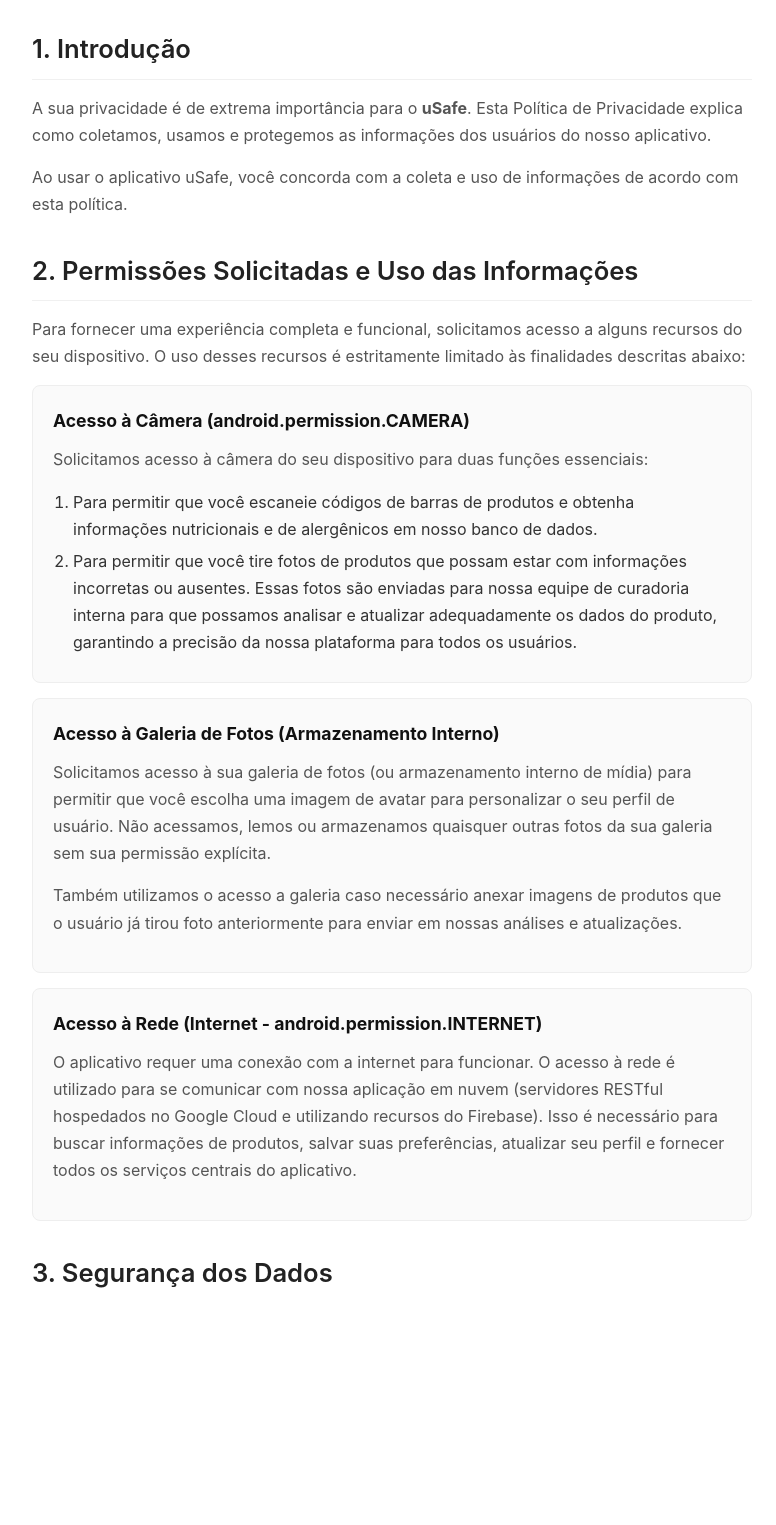
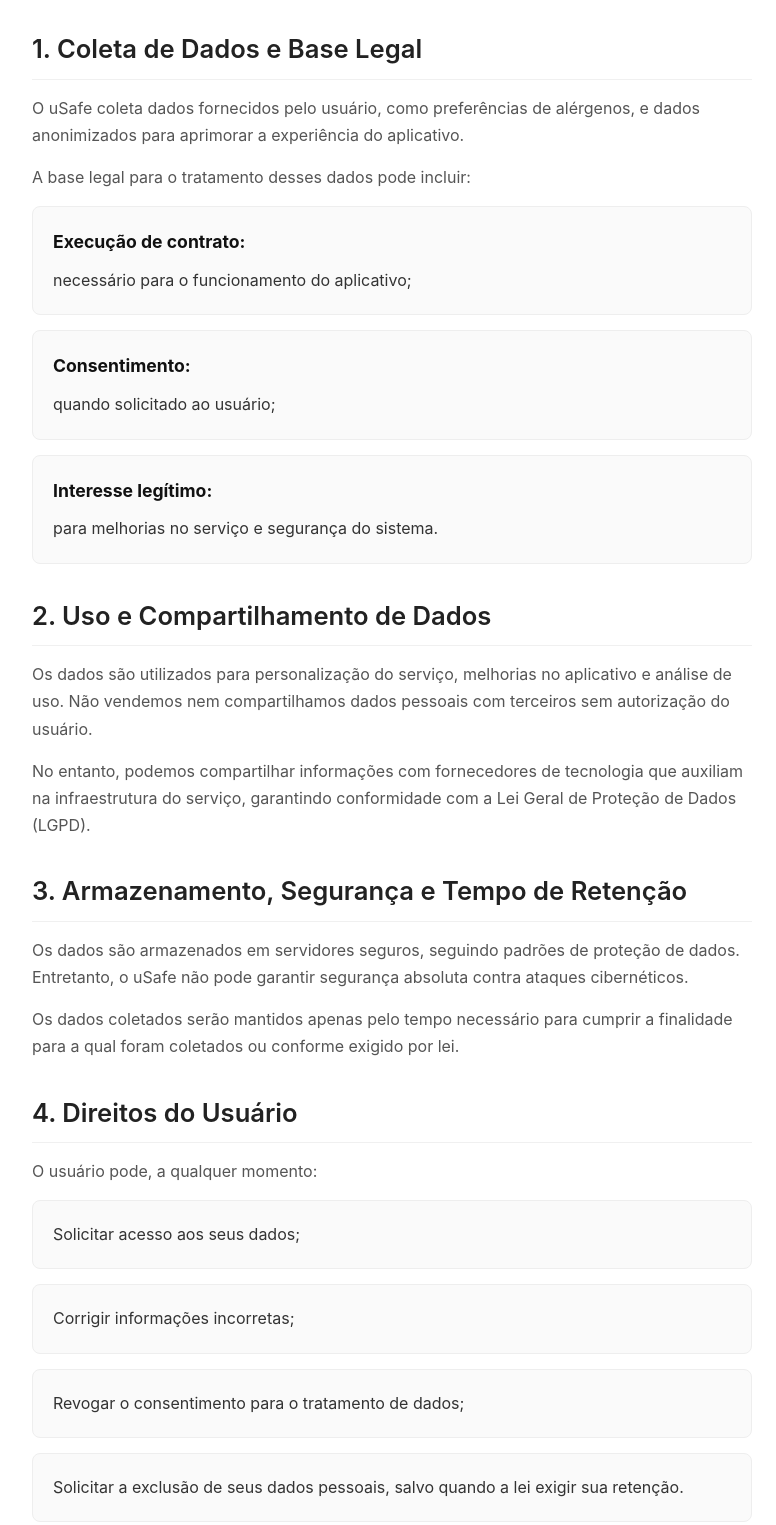
Before and after one commit to uSafeTeam/Policy_Privacity_uSafe, a plain HTML site: page index.html in a window 1280 px wide. Shown: the part 224-1749 px from the top of the page, without its empty margins (248-1024 px from the left). Drawn offline with Linux system fonts and the light colour scheme.

Commit message:
Atualizando politicas

```diff
--- a/index.html
+++ b/index.html
@@ -16,71 +16,79 @@
         </header>
 
         <main>
+            <!-- TÓPICO 1 -->
             <section>
-                <h2>1. Introdução</h2>
-                <p>A sua privacidade é de extrema importância para o <strong>uSafe</strong>. Esta
-                    Política de Privacidade explica como coletamos, usamos e protegemos as informações dos usuários do
-                    nosso aplicativo.</p>
-                <p>Ao usar o aplicativo uSafe, você concorda com a coleta e uso de informações de acordo com esta
-                    política.</p>
-            </section>
-
-            <section>
-                <h2>2. Permissões Solicitadas e Uso das Informações</h2>
-                <p>Para fornecer uma experiência completa e funcional, solicitamos acesso a alguns recursos do seu
-                    dispositivo. O uso desses recursos é estritamente limitado às finalidades descritas abaixo:</p>
-
+                <h2>1. Coleta de Dados e Base Legal</h2>
+                <p>O uSafe coleta dados fornecidos pelo usuário, como preferências de alérgenos, e dados anonimizados
+                    para aprimorar a experiência do aplicativo.</p>
+                <p>A base legal para o tratamento desses dados pode incluir:</p>
                 <ul>
-                    <li>
-                        <strong>Acesso à Câmera (android.permission.CAMERA)</strong>
-                        <p>Solicitamos acesso à câmera do seu dispositivo para duas funções essenciais:</p>
-                        <ol>
-                            <li>Para permitir que você escaneie códigos de barras de produtos e obtenha informações
-                                nutricionais e de alergênicos em nosso banco de dados.</li>
-                            <li>Para permitir que você tire fotos de produtos que possam estar com informações
-                                incorretas ou ausentes. Essas fotos são enviadas para nossa equipe de curadoria interna
-                                para que possamos analisar e atualizar adequadamente os dados do produto, garantindo a
-                                precisão da nossa plataforma para todos os usuários.</li>
-                        </ol>
-                    </li>
-                    <li>
-                        <strong>Acesso à Galeria de Fotos (Armazenamento Interno)</strong>
-                        <p>Solicitamos acesso à sua galeria de fotos (ou armazenamento interno de mídia) para permitir que você escolha uma imagem de avatar para personalizar o seu perfil
-                            de usuário. Não acessamos, lemos ou armazenamos quaisquer outras fotos da sua galeria sem
-                            sua permissão explícita.</p>
-                        <p>Também utilizamos o acesso a galeria caso necessário anexar imagens de produtos que o usuário já tirou foto anteriormente para enviar em nossas análises e atualizações.</p>
-                    </li>
-                    <li>
-                        <strong>Acesso à Rede (Internet - android.permission.INTERNET)</strong>
-                        <p>O aplicativo requer uma conexão com a internet para funcionar. O acesso à rede é utilizado
-                            para se comunicar com nossa aplicação em nuvem (servidores RESTful hospedados no Google
-                            Cloud e utilizando recursos do Firebase). Isso é necessário para buscar informações de
-                            produtos, salvar suas preferências, atualizar seu perfil e fornecer todos os serviços
-                            centrais do aplicativo.</p>
-                    </li>
+                    <li><strong>Execução de contrato:</strong> necessário para o funcionamento do aplicativo;</li>
+                    <li><strong>Consentimento:</strong> quando solicitado ao usuário;</li>
+                    <li><strong>Interesse legítimo:</strong> para melhorias no serviço e segurança do sistema.</li>
                 </ul>
             </section>
 
+            <!-- TÓPICO 2 -->
             <section>
-                <h2>3. Segurança dos Dados</h2>
-                <p>Estamos empenhados em proteger a segurança das suas informações. Utilizamos medidas de segurança
-                    administrativas, técnicas e físicas para proteger seus dados pessoais contra acesso não autorizado,
-                    uso ou divulgação. No entanto, nenhum método de transmissão pela internet ou de armazenamento
-                    eletrônico é 100% seguro.</p>
+                <h2>2. Uso e Compartilhamento de Dados</h2>
+                <p>Os dados são utilizados para personalização do serviço, melhorias no aplicativo e análise de uso. Não
+                    vendemos nem compartilhamos dados pessoais com terceiros sem autorização do usuário.</p>
+                <p>No entanto, podemos compartilhar informações com fornecedores de tecnologia que auxiliam na
+                    infraestrutura do serviço, garantindo conformidade com a Lei Geral de Proteção de Dados (LGPD).</p>
             </section>
 
+            <!-- TÓPICO 3 -->
             <section>
-                <h2>4. Alterações nesta Política de Privacidade</h2>
-                <p>Podemos atualizar nossa Política de Privacidade periodicamente. Notificaremos você sobre quaisquer
-                    alterações publicando a nova Política de Privacidade nesta página. Recomendamos que você revise esta
-                    política periodicamente para quaisquer alterações.</p>
+                <h2>3. Armazenamento, Segurança e Tempo de Retenção</h2>
+                <p>Os dados são armazenados em servidores seguros, seguindo padrões de proteção de dados. Entretanto, o
+                    uSafe não pode garantir segurança absoluta contra ataques cibernéticos.</p>
+                <p>Os dados coletados serão mantidos apenas pelo tempo necessário para cumprir a finalidade para a qual
+                    foram coletados ou conforme exigido por lei.</p>
             </section>
 
+            <!-- TÓPICO 4 -->
             <section>
-                <h2>5. Contato</h2>
-                <p>Se você tiver alguma dúvida sobre esta Política de Privacidade, entre em contato conosco através do
-                    e-mail: <strong>pauloh.bess@gmail.com</strong></p>
+                <h2>4. Direitos do Usuário</h2>
+                <p>O usuário pode, a qualquer momento:</p>
+                <ul>
+                    <li>Solicitar acesso aos seus dados;</li>
+                    <li>Corrigir informações incorretas;</li>
+                    <li>Revogar o consentimento para o tratamento de dados;</li>
+                    <li>Solicitar a exclusão de seus dados pessoais, salvo quando a lei exigir sua retenção.</li>
+                </ul>
+                <p>Para exercer seus direitos, entre em contato pelo e-mail: <strong>usafe.team@gmail.com</strong>.</p>
             </section>
+
+            <!-- TÓPICO 5 -->
+            <section>
+                <h2>5. Encarregado pelo Tratamento de Dados (DPO)</h2>
+                <p>Nos termos do artigo 41 da Lei Geral de Proteção de Dados Pessoais (LGPD), o uSafe designou um
+                    Encarregado pelo Tratamento de Dados Pessoais (Data Protection Officer – DPO), responsável por atuar
+                    como ponto de contato entre os titulares dos dados, a equipe do aplicativo e a Autoridade Nacional
+                    de Proteção de Dados (ANPD).</p>
+
+                <p>O DPO tem como atribuições principais: aceitar reclamações e comunicações dos titulares, prestar
+                    esclarecimentos e adotar providências; receber comunicações da ANPD; e orientar os colaboradores
+                    quanto às práticas de proteção de dados pessoais.</p>
+
+                <p>Em caso de dúvidas sobre privacidade, contate: <strong>usafe.team@gmail.com</strong>.</p>
+            </section>
+
+            <!-- TÓPICO 6 -->
+            <section>
+                <h2>6. Alterações na Política</h2>
+                <p>Podemos atualizar esta Política de Privacidade periodicamente. O uso contínuo do aplicativo após
+                    alterações implica concordância com os novos termos.</p>
+            </section>
+
+            <!-- TÓPICO 7 -->
+            <section>
+                <h2>7. Contato</h2>
+                <p>Para questões relacionadas à privacidade, entre em contato pelo e-mail:
+                    <strong>usafe.team@gmail.com</strong>.</p>
+            </section>
+
         </main>
     </div>
 </body>
```
